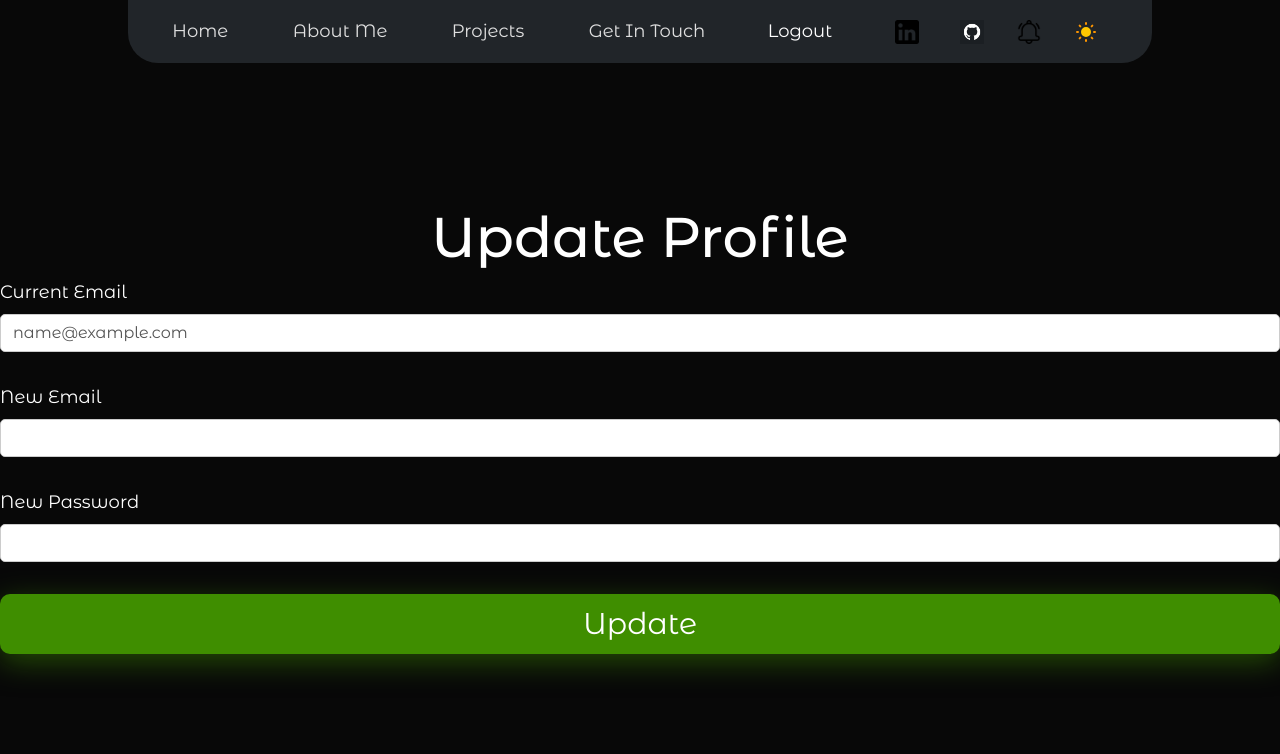
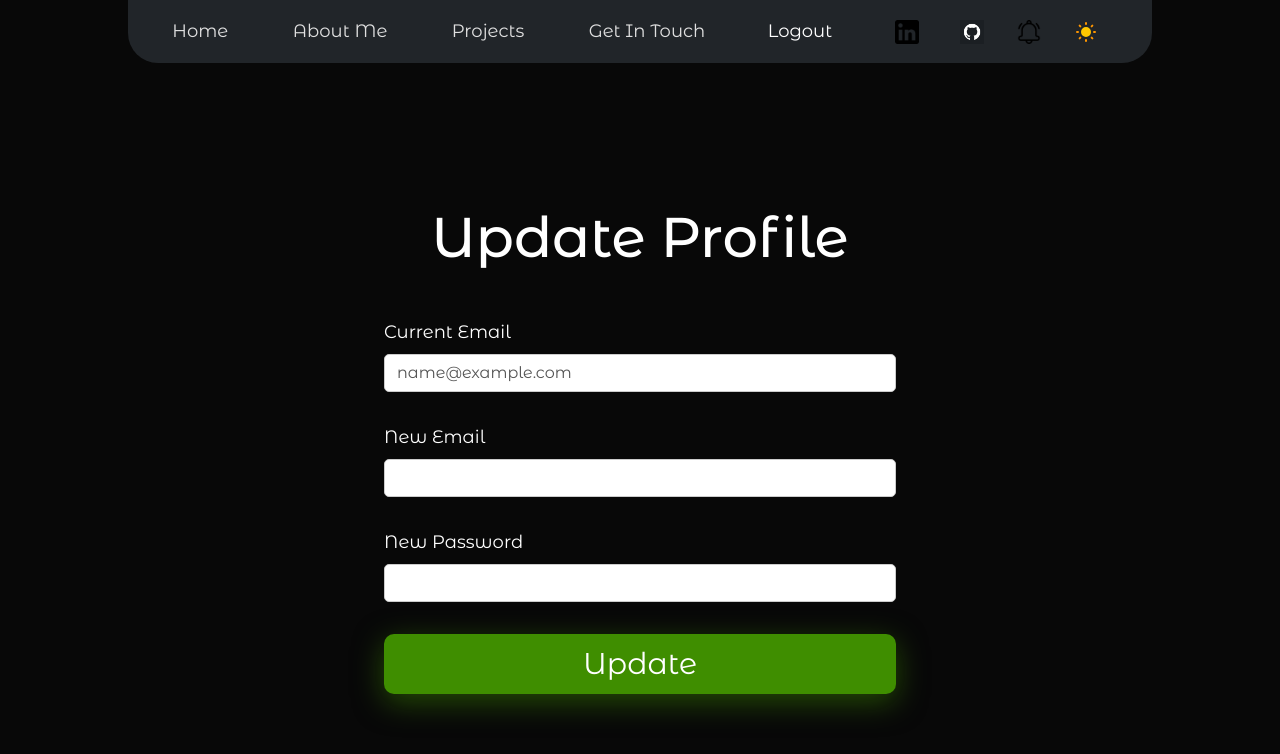
Before and after one commit to vinayak2509/Training-Website-5.0, a React (Vite) app in the folder Frontend/: page /user in a window 1280 px wide. Shown: the top 754 px of the page. Built offline with nearby package versions, Linux system fonts and the light colour scheme; sample sign-in values are in the browser's storage.

Commit message:
User page password update fixed

```diff
--- a/Frontend/src/pages/user.jsx
+++ b/Frontend/src/pages/user.jsx
@@ -65,7 +65,7 @@ const UserUpdate = () => {
       {error && <div className="error-tooltip">{error}</div>}
       {message && <div className="success-message">{message}</div>}
 
-      <form onSubmit={handleSubmit}>
+      <form className="form" onSubmit={handleSubmit}>
         <div className="form-row">
           <label htmlFor="email" className="form-label">
             Current Email
```
